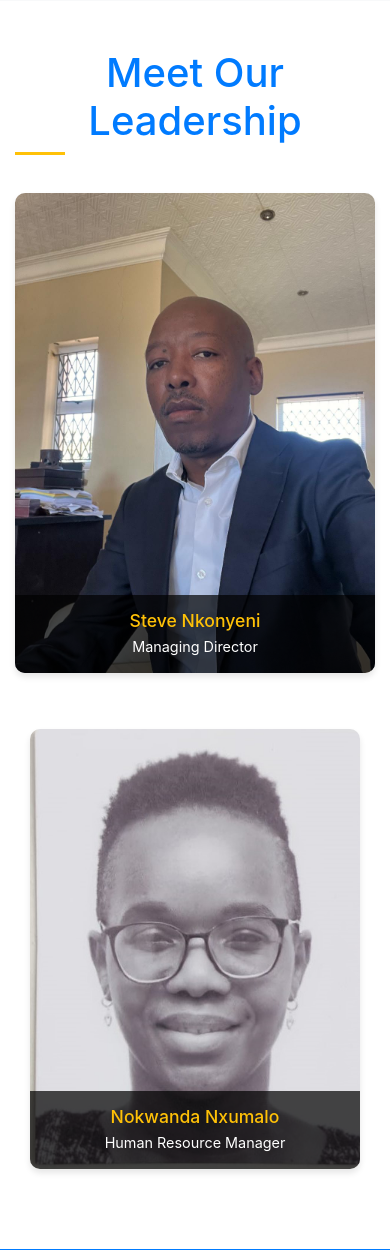
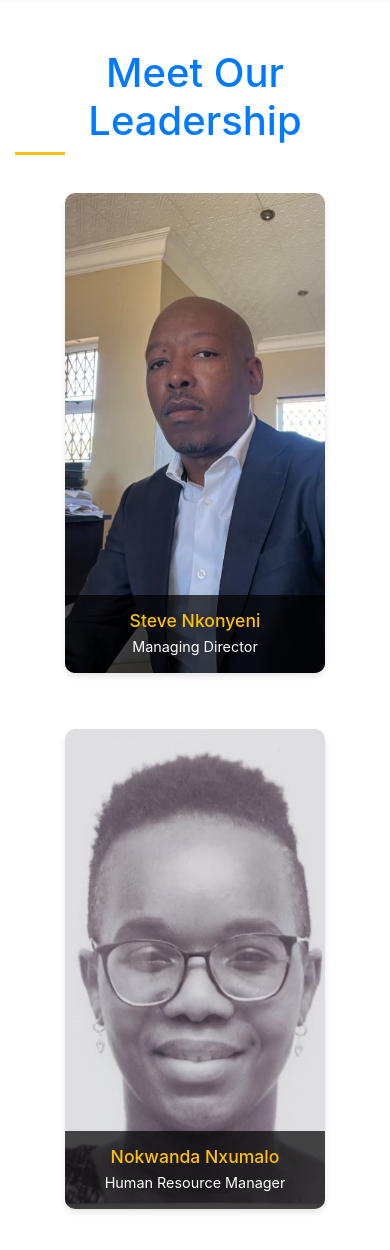
Before and after one commit to Awakenned1/okhandayo02, a Flask app: page / in a window 390 px wide. Shown: the part 2085-3335 px from the top of the page. Run offline with Flask 3, Linux system fonts and the light colour scheme; some libraries are stand-ins or nearby versions.

Commit message:
Update team highlight section layout and styles for improved responsiveness

```diff
--- a/static/style.css
+++ b/static/style.css
@@ -164,13 +164,18 @@ h1, h2, h3, h4, h5, h6 {
 .team-member-card {
     text-align: center;
     position: relative;
-    height: 300px;
     overflow: hidden;
     width: 100%;
     height: 0;
     padding-bottom: 133.33%; /* 3:4 aspect ratio */
+    max-width: 260px;
+    margin: 0 auto;
     border-radius: 10px;
     box-shadow: 0 4px 6px rgba(0, 0, 0, 0.1);
+}
+
+#team-highlight .row {
+    align-items: stretch;
 }
 
 .team-member-card img {
--- a/templates/index.html
+++ b/templates/index.html
@@ -75,8 +75,8 @@
 <section id="team-highlight" class="py-5">
     <div class="container">
         <h2 class="section-title text-center mb-5">Meet Our Leadership</h2>
-        <div class="row">
-            <div class="col-md-3 mb-4">
+        <div class="row justify-content-center g-4">
+            <div class="col-12 col-sm-6 col-lg-4 col-xl-3">
                 <div class="team-member-card">
                     <div class="team-member-image">
                         <img src="{{ url_for('static', filename='images/steve.jpg') }}" alt="Steve Nkonyeni">
@@ -88,9 +88,7 @@
                 </div>
             </div>
 
-
-            </div>
-            <div class="col-md-3 mb-4">
+            <div class="col-12 col-sm-6 col-lg-4 col-xl-3">
                 <div class="team-member-card">
                     <div class="team-member-image">
                         <img src="{{ url_for('static', filename='images/nokwanda.jpg') }}" alt="Nokwanda Nxumalo">
@@ -101,9 +99,7 @@
                     </div>
                 </div>
             </div>
-
         </div>
-
     </div>
 </section>
 
```
